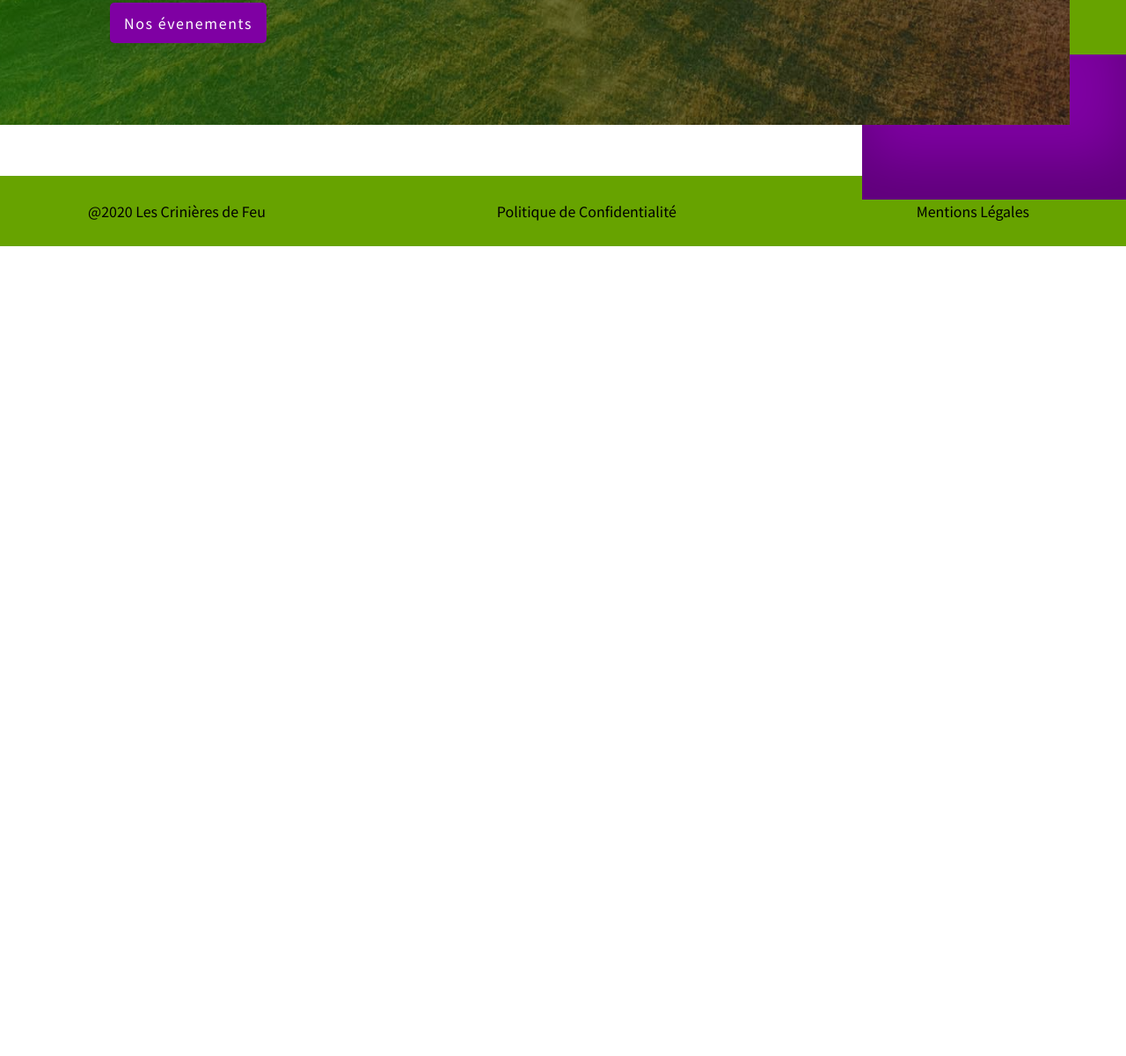
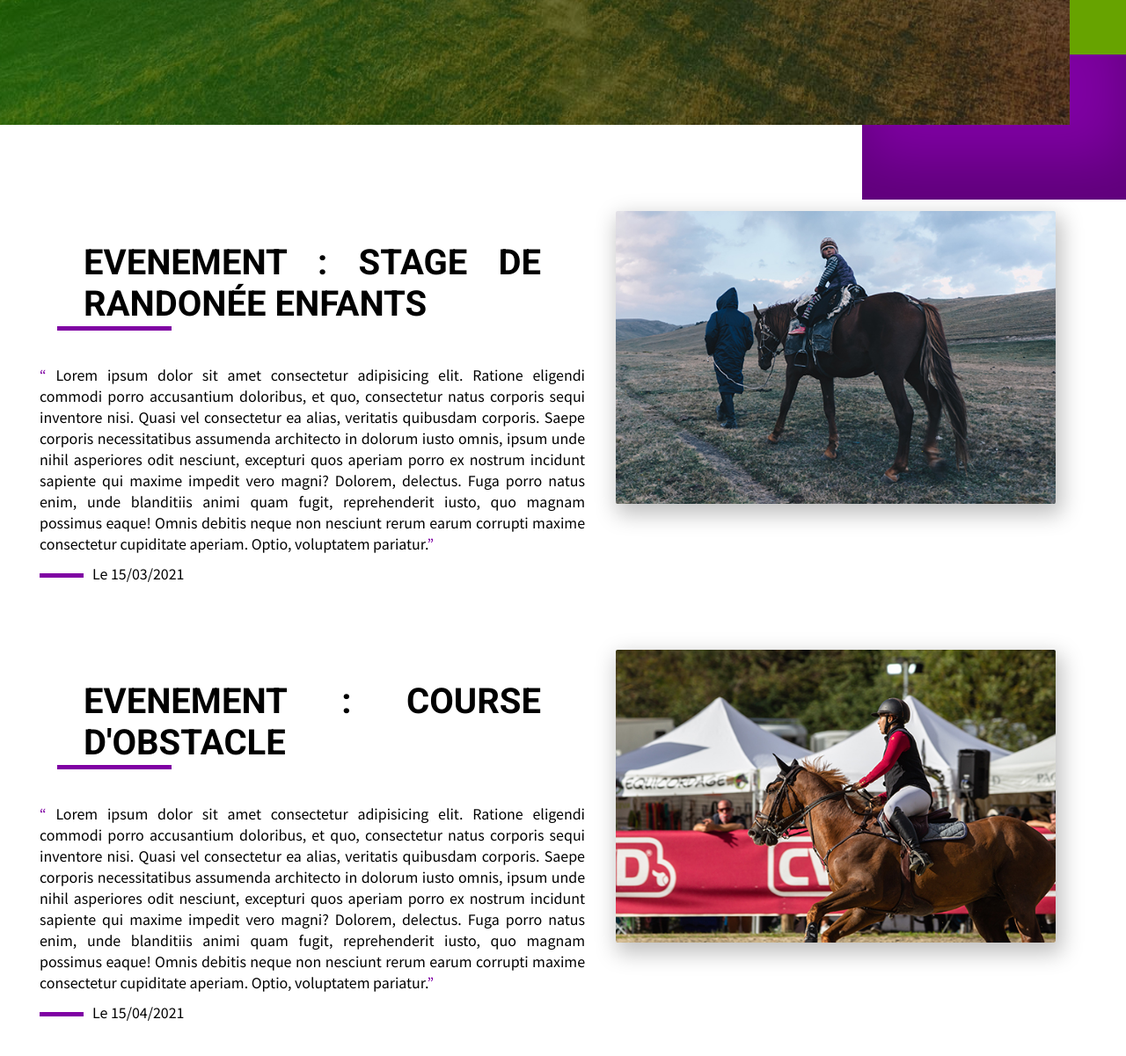
Before and after one commit to VincentParise/lescrinieresdefeu, a plain HTML site: page public/evenements.html in a window 1280 px wide. Shown: the part 318-1519 px from the top of the page at 88% size. Before the commit the page ends 800 px from the top, so only its background shows below. Drawn offline with Linux system fonts and the light colour scheme.

Commit message:
Finition evenement

```diff
--- a/public/css/_evenements.scss
+++ b/public/css/_evenements.scss
@@ -1 +1,73 @@
 @import "_variables";
+
+.evenements{
+  width:100%;
+  height:auto;
+  margin:40px 10px;
+  display: flex;
+  flex-wrap: wrap;
+  flex-direction: row;
+}
+
+.evenements-title {
+  margin:0 35px;
+}
+
+.evenements-info {
+  display:flex;
+  flex-direction:column;
+  margin:25px 25px;
+  width: 50%;
+  height: auto;
+  text-align: justify;
+  .evenements-detail {
+    height: auto;
+    margin-top:25px;
+    padding:10px 10px;
+    span {
+      color:$color-secondary;
+    }
+    p {
+      margin-bottom:10px;
+      color:$color-text;
+    }
+    .name {
+      color:$color-text;
+    }
+    .name::before {
+      content:'';
+      display: inline-block;
+      width:50px;
+      height: 5px;
+      background:$color-secondary;
+      vertical-align: middle;
+      text-align: center;
+      margin-right:10px;
+    }
+  }
+}
+
+.evenements-img {
+  height:auto;
+  text-align: center;
+  img{
+    width: 500px;
+    margin-top: auto;
+    margin-bottom: auto;
+  }
+}
+
+@media only screen and (max-width:1120px) {
+  .evenements-info {
+    width: 90%;
+    height: auto;
+    text-align: justify;
+  }
+  .evenements-img {
+    text-align: center;
+    width:100%;
+    img{
+      width: 500px;
+    }
+  }
+}
--- a/public/evenements.html
+++ b/public/evenements.html
@@ -55,11 +55,7 @@
     <div class="menu-box">
         <div class="menu-title">
             <h1 class="menu-title-top">Les Crinières de Feu</h1>
-            <span class="menu-title-middle">Elevage de cheveaux</span>
-            <div class="menu-btn">
-                <a href="http://127.0.0.1:5501/public/evenements.html" class="btn">Nos évenements</a>
-
-            </div>
+            <span class="menu-title-middle">Nos évenements</span>
         </div>
         <div class="menu-box-purple"></div>
         <div class="menu-box-purplelight"></div>
@@ -68,7 +64,44 @@
 
 <main>
 
+  <!-- ---------- --->
+  <!-- EVENEMENTS -->
+  <!-- ---------- -->
+  <article class="evenements" >
+    <div class="evenements-info">
+      <div class="evenements-title">
+          <h2>Evenement : Stage de randonée enfants</h2>
+      </div>
+      <div class="evenements-detail">
+        <p><span>“ </span>Lorem ipsum dolor sit amet consectetur adipisicing elit. Ratione eligendi commodi porro accusantium doloribus, et quo, consectetur natus corporis sequi inventore nisi. Quasi vel consectetur ea alias, veritatis quibusdam corporis.
+        Saepe corporis necessitatibus assumenda architecto in dolorum iusto omnis, ipsum unde nihil asperiores odit nesciunt, excepturi quos aperiam porro ex nostrum incidunt sapiente qui maxime impedit vero magni? Dolorem, delectus.
+        Fuga porro natus enim, unde blanditiis animi quam fugit, reprehenderit iusto, quo magnam possimus eaque! Omnis debitis neque non nesciunt rerum earum corrupti maxime consectetur cupiditate aperiam. Optio, voluptatem pariatur.<span>”</span>
+        </p>
+        <span class="name">Le 15/03/2021</span>
+      </div>
+    </div>
+    <div class="evenements-img">
+      <img src="./img/evenement1.jpg" alt="Randonnée à cheval pour les petits" title="Randonnée à cheval pour les enfants" loading="lazy">
+    </div>
+  </article>
 
+  <article class="evenements" >
+    <div class="evenements-info">
+      <div class="evenements-title">
+          <h2>Evenement : Course d'obstacle</h2>
+      </div>
+      <div class="evenements-detail">
+        <p><span>“ </span>Lorem ipsum dolor sit amet consectetur adipisicing elit. Ratione eligendi commodi porro accusantium doloribus, et quo, consectetur natus corporis sequi inventore nisi. Quasi vel consectetur ea alias, veritatis quibusdam corporis.
+        Saepe corporis necessitatibus assumenda architecto in dolorum iusto omnis, ipsum unde nihil asperiores odit nesciunt, excepturi quos aperiam porro ex nostrum incidunt sapiente qui maxime impedit vero magni? Dolorem, delectus.
+        Fuga porro natus enim, unde blanditiis animi quam fugit, reprehenderit iusto, quo magnam possimus eaque! Omnis debitis neque non nesciunt rerum earum corrupti maxime consectetur cupiditate aperiam. Optio, voluptatem pariatur.<span>”</span>
+        </p>
+        <span class="name">Le 15/04/2021</span>
+      </div>
+    </div>
+    <div class="evenements-img">
+      <img src="./img/evenement2.jpg" alt="Course d'obstacle de cheveaux" title="Course d'obstacle de cheveaux" loading="lazy">
+    </div>
+  </article>
 
 </main>
 
```
Also changed, not shown: public/mentions-legales.html (+1 -1 lines), public/politique-confidentialite.html (+1 -1 lines), public/css/style.css, public/img/evenement1.jpg (added), public/img/evenement2.jpg (added), 3 other files.
